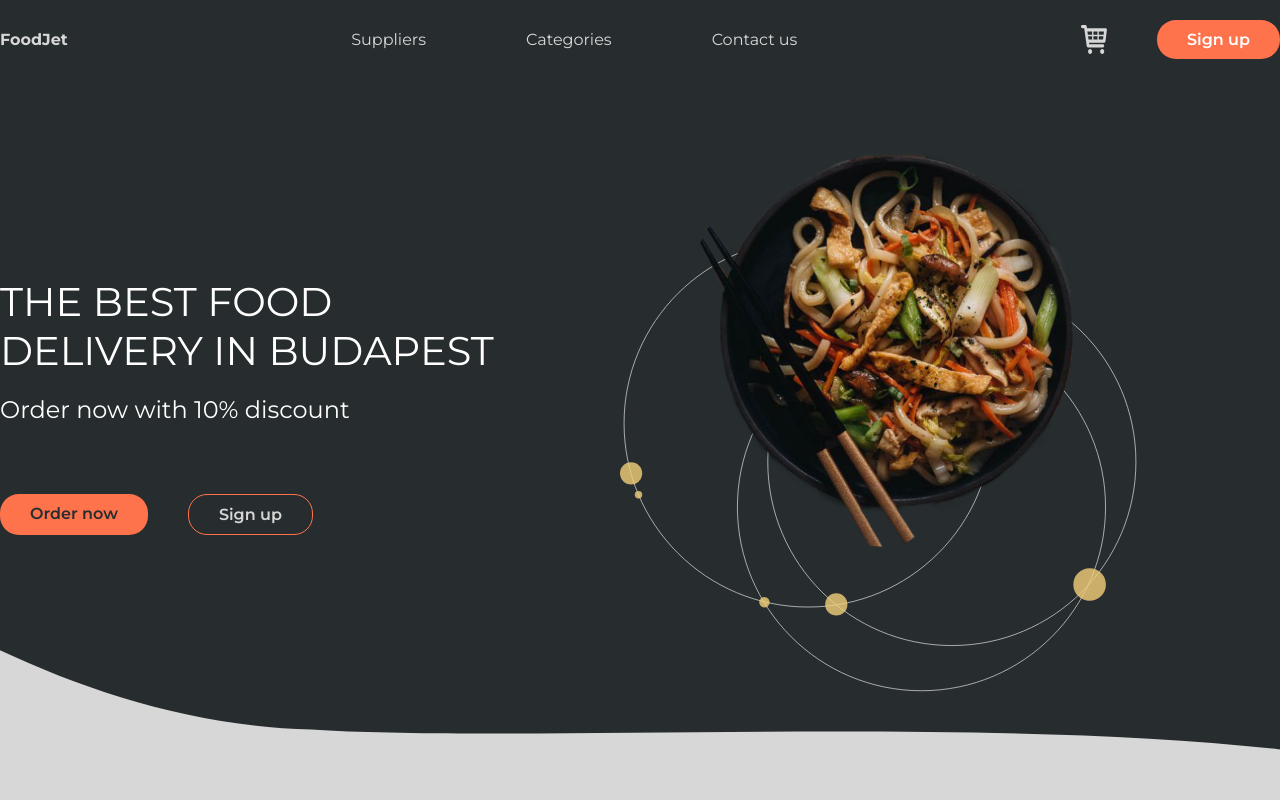
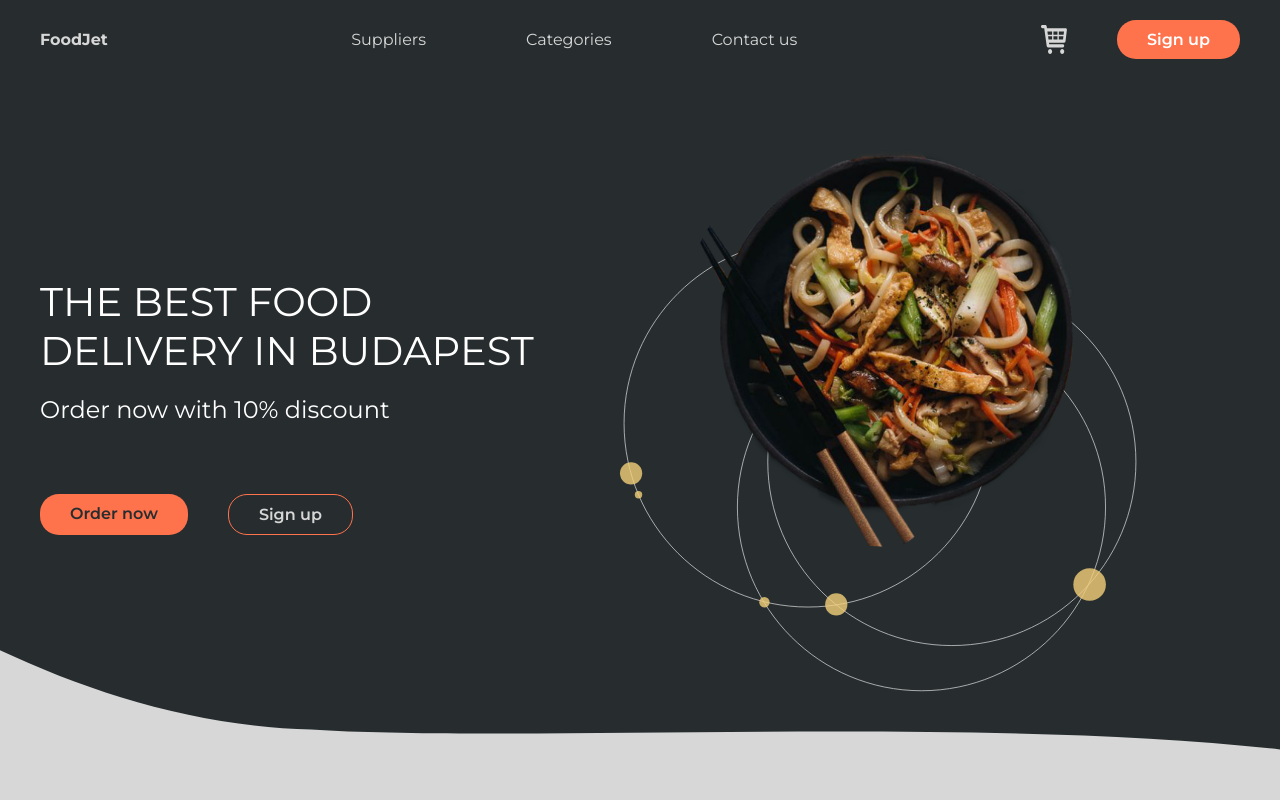
Before and after one commit to yuriipalam/food-delivery-service, a Vue app in the folder frontend/: page / in a window 1280 px wide. Shown: the top 800 px of the page. Built offline with nearby package versions, Linux system fonts and the light colour scheme.

Commit message:
Remove redundant .container class in Header component

```diff
--- a/frontend/src/assets/css/main.css
+++ b/frontend/src/assets/css/main.css
@@ -16,6 +16,7 @@
 .container {
     max-width: 1300px;
     margin: 0 auto;
+    padding: 0 40px;
 }
 
 body {
--- a/frontend/src/components/Header.vue
+++ b/frontend/src/components/Header.vue
@@ -31,7 +31,6 @@ function calculateMargins(e) {
 </script>
 
 <template>
-  <div class="container">
   <header>
     <h1>The best food delivery in Budapest</h1>
     <p>Order now with 10% discount</p>
@@ -40,7 +39,6 @@ function calculateMargins(e) {
       <PrimaryButton :class="'transparent-button'">Sign up</PrimaryButton>
     </div>
   </header>
-  </div>
 </template>
 
 <style>
```
Lines whose indentation alone changed are shown as unchanged.
